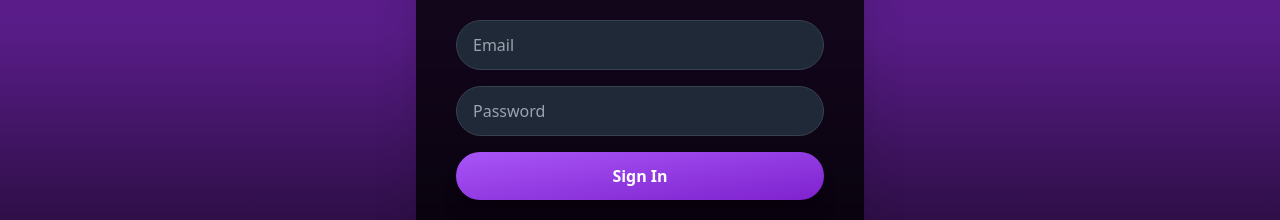
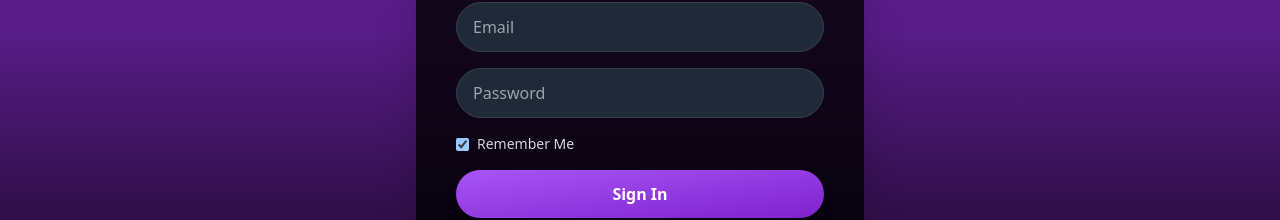
Before and after one commit to LunaraHQ/lunara-website, a Next.js app: page /auth/signin in a window 1280 px wide. Shown: the part 432-652 px from the top of the page. Built offline with nearby package versions, Linux system fonts and the light colour scheme; no server answers.

Commit message:
Add Remember Me checkbox to Sign In for persistent session control

```diff
--- a/pages/auth/signin.js
+++ b/pages/auth/signin.js
@@ -5,6 +5,7 @@ import { supabase } from "../../utils/supabaseClient";
 
 export default function SignIn() {
   const [form, setForm] = useState({ email: "", password: "" });
+  const [rememberMe, setRememberMe] = useState(true);
   const [error, setError] = useState("");
   const [loading, setLoading] = useState(false);
   const router = useRouter();
@@ -18,10 +19,20 @@ export default function SignIn() {
     e.preventDefault();
     setError("");
     setLoading(true);
-    const { error } = await supabase.auth.signInWithPassword({
-      email: form.email,
-      password: form.password,
-    });
+
+    const { error } = await supabase.auth.signInWithPassword(
+      {
+        email: form.email,
+        password: form.password,
+      },
+      {
+        // 👇 This is where Remember Me matters
+        options: {
+          session: rememberMe ? 'local' : 'session',
+        },
+      }
+    );
+
     setLoading(false);
     if (error) {
       if (
@@ -72,6 +83,15 @@ export default function SignIn() {
               required
               className="w-full px-4 py-3 rounded-full border border-gray-700 bg-gray-800 text-white placeholder-gray-400 focus:outline-none focus:ring-2 focus:ring-purple-500"
             />
+            <label className="flex items-center text-gray-300 text-sm">
+              <input
+                type="checkbox"
+                checked={rememberMe}
+                onChange={(e) => setRememberMe(e.target.checked)}
+                className="mr-2 rounded"
+              />
+              Remember Me
+            </label>
             <button
               type="submit"
               disabled={loading}
```
